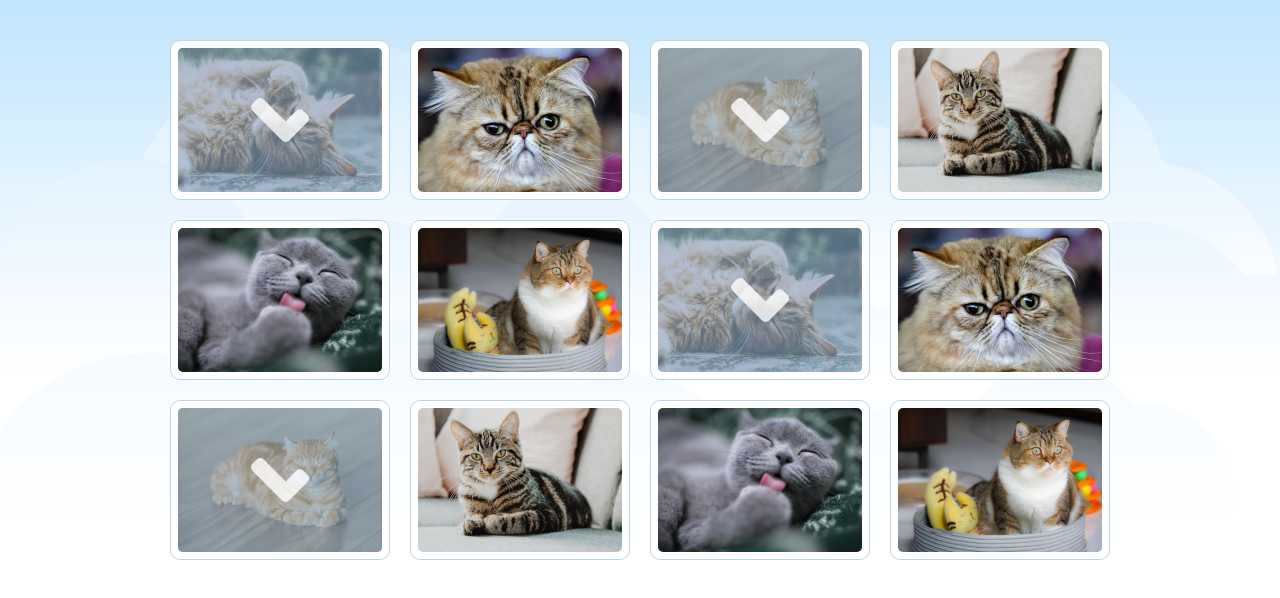
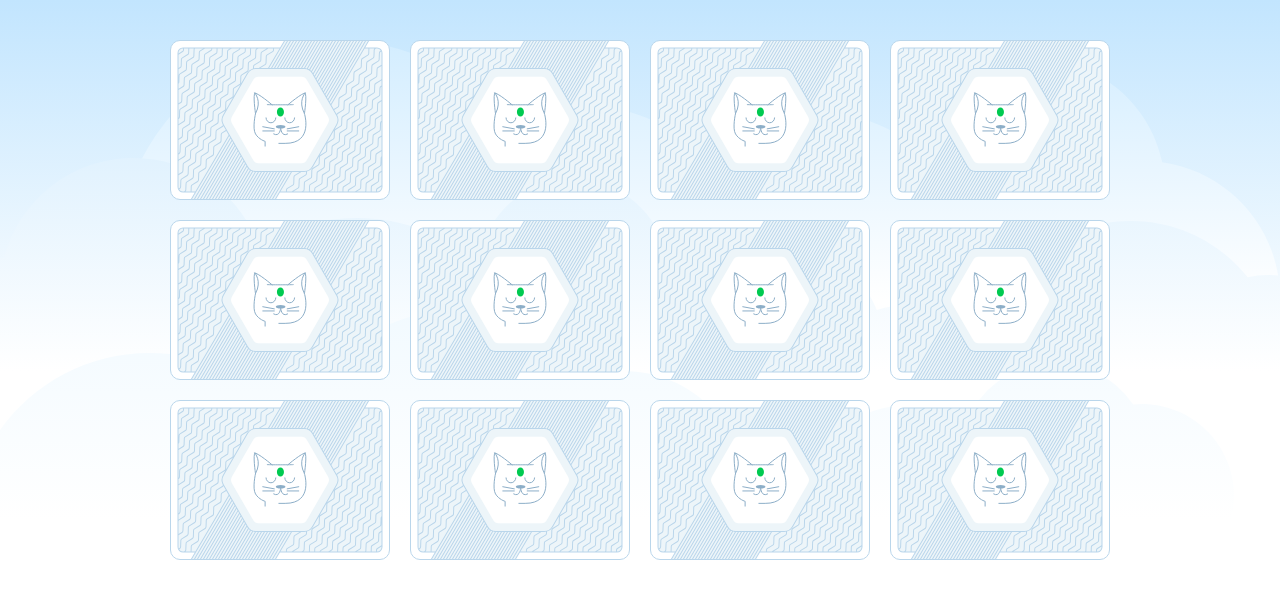
Before and after one commit to carpediem511/game_with_cards, a React (Create React App) app: page / in a window 1280 px wide. Shown: the top 598 px of the page. Built offline with nearby package versions, Linux system fonts and the light colour scheme.

Commit message:
внесены изменения в состояния карточек

```diff
--- a/src/components/App/index.tsx
+++ b/src/components/App/index.tsx
@@ -1,29 +1,32 @@
 import Card from '../Card';
 import './styles.css';
-import { images, Image } from '../Data'
+import { Image } from '../Data'
+
+type Props = {
+	images: Image[];
+	visibleItems: number[];
+	finishedItems: number[];
+}
 
 const animationDuration = '0.8s'
 const transform = 'rotateY(180deg)'
 const cursor = 'default'
 
-// списки выделенных и отгаданных карточек для отладки
-const visibleItems = ['hX_hf2lPpUU', '3tYZjGSBwbk'];
-const finishedItems = ['YdAqiUkUoWA', 'YdAqiUkUoWA1', 'w1JE5duY62M', 'w1JE5duY62M1'];
+function App({ images, visibleItems, finishedItems }: Props) {
 
-function App() {
 	return (
 		<>
 			<section className="game container">
-				<ul className="cards cards-theme-cars">
+				<ul className="cards">
 
-					{images.map((image: Image) => (
+					{images.map((item: Image) => (
 
 						<Card
-							key={image.id}
-							url={image.url}
-							description={image.description}
-							isSelected={visibleItems.includes(image.id)}
-							isGuessed={finishedItems.includes(image.id)}
+							key={item.id}
+							url={item.url}
+							description={item.description}
+							isVisible={visibleItems.includes(parseInt(item.id, 10))}
+							isFinished={finishedItems.includes(parseInt(item.id, 10))}
 							animationDuration={animationDuration}
 							transform={transform}
 							cursor={cursor}
--- a/src/components/Card/index.tsx
+++ b/src/components/Card/index.tsx
@@ -2,23 +2,27 @@ type Props = {
 
 	url: string
 	description: string
-	isSelected: boolean
-	isGuessed: boolean
+	isVisible: boolean
+	isFinished: boolean
 	animationDuration: string
 	transform: string
 	cursor: string
 }
 
-const Card = ({ url, description, isSelected, isGuessed, animationDuration, transform, cursor }: Props) => {
+const Card = ({ url, description, isVisible, isFinished, animationDuration, transform, cursor }: Props) => {
+
+	const className = `${isVisible ? 'card-show' : ''
+		} ${isFinished ? 'card-finished' : ''
+		}`;
 
 	return (
 
 		<>
 			<li
-				className={`card ${isSelected ? 'card-show' : 'card'}} ${isGuessed ? 'card-finished' : 'card'}`}
-				style={{ animationDuration, transform, cursor }}
+				className={`card ${className}`} style={{ transition: `transform ${animationDuration}` }}
 			>
-				<img src={url} width="204" height="144" alt={description} />
+				<img src={url} width="204" height="144" alt={description} style={{ transform, backfaceVisibility: 'hidden' }} />
+
 			</li>
 		</>
 	)
--- a/src/index.css
+++ b/src/index.css
@@ -43,6 +43,28 @@ body {
   margin: 0 auto;
 }
 
+.button {
+  padding: 16px 24px;
+  font-family: inherit;
+  font-weight: 700;
+  font-size: 16px;
+  line-height: 24px;
+  color: #333333;
+  border: none;
+  background-color: #ffbf20;
+  border-radius: 10px;
+  cursor: pointer;
+  box-sizing: border-box;
+}
+
+.button:hover {
+  background-color: #ffd97c;
+}
+
+.button:active {
+  background-color: #ffd97c;
+}
+
 .game {
   display: grid;
   grid-template-columns: 460px auto 1fr;
@@ -50,6 +72,37 @@ body {
   gap: 40px 20px;
   padding-top: 40px;
   margin-bottom: 155px;
+}
+
+.progress-wrapper {
+  display: flex;
+  width: 460px;
+  height: 16px;
+  background-color: #ffffff;
+  border-radius: 8px;
+}
+
+.progress {
+  background-color: #00ca51;
+  border-radius: 8px;
+  transition: width var(--animation-duration);
+}
+
+.progress-description {
+  margin: 0;
+  font-size: 16px;
+  line-height: 22px;
+}
+
+.steps {
+  justify-self: end;
+  padding: 8px 20px;
+  font-weight: 900;
+  font-size: 20px;
+  line-height: 28px;
+  color: #ffffff;
+  background-color: #00ca51;
+  border-radius: 22px;
 }
 
 .cards {
@@ -62,8 +115,6 @@ body {
   list-style: none;
 
   perspective: 1000px; /* Для анимации */
-
-  --theme-back: url("/public/img/back-cats.svg");
 }
 
 .card {
@@ -96,7 +147,7 @@ body {
   content: "";
   width: 218px;
   height: 158px;
-  background-image: var(--theme-back);  /*url("../img/back-cats.svg");*/
+  background-image: url("/public/img/back-cats.svg");
   background-repeat: no-repeat;
   background-position: center;
   backface-visibility: hidden;
@@ -123,8 +174,6 @@ body {
   box-shadow: 0 6px 16px rgba(140, 174, 200, 0.6);
 }
 
-/* Состояния карточек */
-
 .card-show {
   transform: rotateY(180deg);
   cursor: default;
--- a/src/index.tsx
+++ b/src/index.tsx
@@ -1,13 +1,18 @@
 import React from 'react';
 import ReactDOM from 'react-dom/client';
 import './index.css';
-import App from './components/App';
+import App from './components/App'
+import { images } from './components/Data'
 
 const root = ReactDOM.createRoot(
 	document.getElementById('root') as HTMLElement
-);
+)
+
+const visibleItems: number[] = []
+const finishedItems: number[] = []
+
 root.render(
 	<React.StrictMode>
-		<App />
+		<App images={images} visibleItems={visibleItems} finishedItems={finishedItems} />
 	</React.StrictMode>
 );
```
